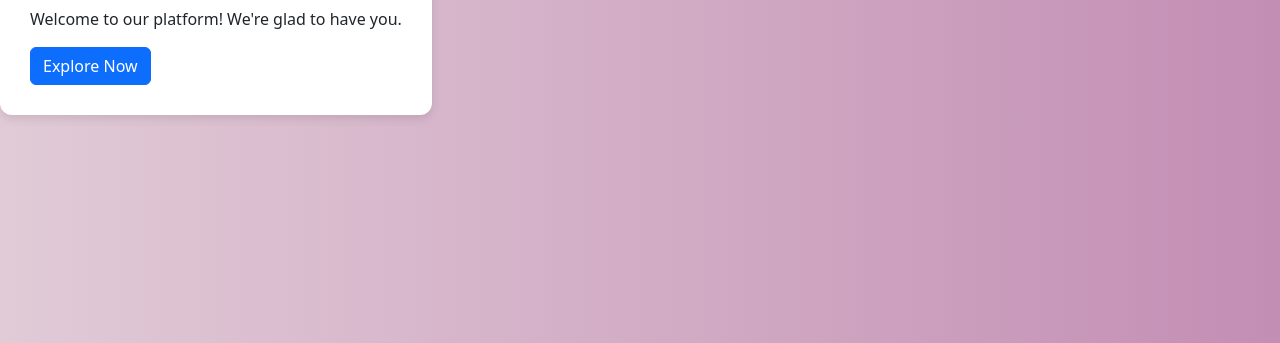
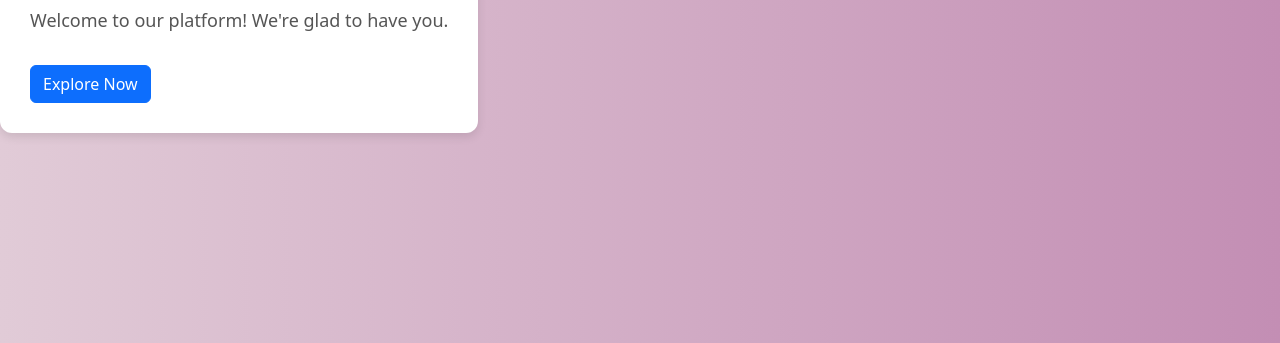
Before and after one commit to EliArn99/MyBlog, a Django app: template templates/blog/home.html in a window 1280 px wide. Shown: the part 219-562 px from the top of the page. Run offline with Django 3.2, Linux system fonts and the light colour scheme; the template is opened without the code that fills it, so the values that code supplies are empty.

Commit message:
Update home.css

```diff
--- a/static/css/home.css
+++ b/static/css/home.css
@@ -18,3 +18,14 @@ body {
     font-size: 28px;
     font-weight: bold;
 }
+.welcome-message {
+    font-size: 18px;
+    color: #555;
+}
+
+.btn-primary {
+    margin-top: 15px;
+    padding: 10px 20px;
+    font-size: 16px;
+    border-radius: 8px;
+}
```
